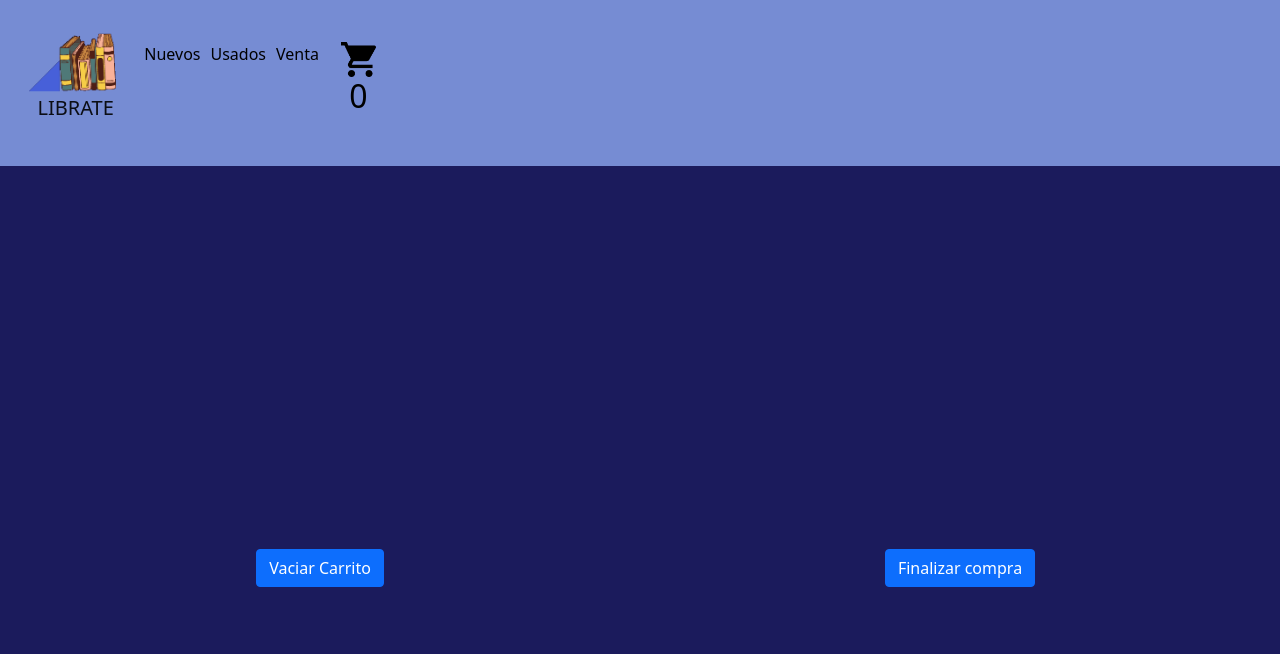
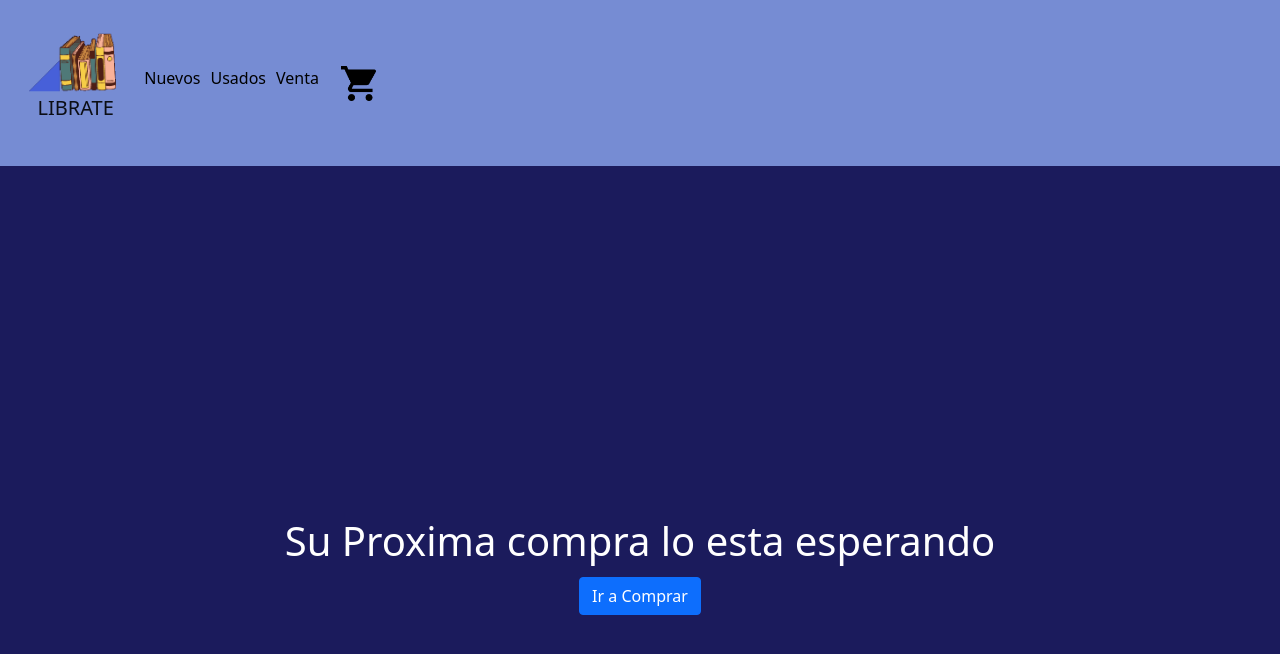
Before and after one commit to MarianaSalez/all-in-app, a React (Create React App) app: page /cart in a window 1280 px wide. Shown: the top 654 px of the page. Built offline with nearby package versions, Linux system fonts and the light colour scheme.

Commit message:
Elementos en el carrito

```diff
--- a/src/component/Cart/Cart.jsx
+++ b/src/component/Cart/Cart.jsx
@@ -1,21 +1,52 @@
 import React from 'react'
 import { useContext } from 'react'
-import { Button,Row, Col } from 'react-bootstrap'
+import { Button,Row, Col, Container } from 'react-bootstrap'
 import { CartContext } from '../../context/cartContext'
 import CartItem from './CartItem'
+import Table from 'react-bootstrap/Table'
+import './cart.css'
+import { Link } from 'react-router-dom'
 
 //ACA HAY QUE MEJORAR PARA QUE DIGA, IR A COMPRAR Y TU CARRITO ESTA VACIO. ADEMAS, AMPLIAR DETALLE PARA QUE ME HAGA LA SUMA
 
 export default function Cart() {
 
+    const{cartList, vaciarCarrito,eliminarItem}=useContext(CartContext)
 
 
-    const{cartList, vaciarCarrito}=useContext(CartContext)
 
     return (
+
+        <div className='justify-content-center'>
+               {(cartList.length===0)?
                 <div>
-            {cartList.map(prod=><CartItem key={prod.id} item={prod}/>)}
-            {'   '}
+                    <h1>Su Proxima compra lo esta esperando</h1>
+                        <Link  to ='/'>
+                            <Button variant="primary"> Ir a Comprar </Button>
+                        </Link>
+                </div>
+                :
+                <div>
+
+                    <p>Detalle del Carrito</p>
+                        <Table className='table' responsive="sm">
+                                <thead>
+                                    <tr>
+                                        <th>Nombre</th>
+                                        <th>Autor</th>
+                                        <th>precio</th>
+                                        <th>cantidad</th>
+                                        <th>subtotal</th>
+                                    </tr>
+                                </thead>
+                                <tbody className='justify-content-center'>
+                                    {cartList.map(prod=>
+                                        <CartItem key={prod.id} item={prod}/>)}
+                                </tbody>
+
+
+                                    </Table>
+
                         <Row>
                             <Col><Button  onClick={vaciarCarrito}> Vaciar Carrito</Button>
                             </Col>
@@ -26,5 +57,10 @@ export default function Cart() {
 
                     </div>
 
+               }
+
+          </div>
+
+
     )
 }
--- a/src/component/Cart/CartItem.jsx
+++ b/src/component/Cart/CartItem.jsx
@@ -1,16 +1,30 @@
 import React from 'react'
-import { Badge } from 'react-bootstrap'
+import CloseButton from 'react-bootstrap/CloseButton'
+import { useContext } from 'react'
+import { CartContext } from '../../context/cartContext'
+
 
 export default function CartItem({item}) {
+
+    const{eliminarItem}=useContext(CartContext)
+
+    function eliminar() {
+        eliminarItem({item})
+        console.log('elemento eliminado')
+
+
+
+    }
+    const subtotal=(item.precio*item.cantidad).toPrecision(4)
     return (
-        <div>
-             <div key={item.id} className="ms-2 me-auto">
-                <div className="fw-bold">{item.nombre}</div>
-                {item.autor}
-                    </div>
-                    <Badge variant="primary" pill>
-                    {item.cantidad}
-                    </Badge>
-                </div>
+                    <tr key={item.id} className='w-100'>
+                            <td>{item.nombre}</td>
+                            <td>{item.autor}</td>
+                            <td>${item.precio}</td>
+                            <td>{item.cantidad}</td>
+                            <td>$ {subtotal}</td>
+                            <td><CloseButton onClick={eliminar}/></td>
+                        </tr>
     )
+
 }
--- /dev/null
+++ b/src/component/Cart/cart.css
@@ -0,0 +1,18 @@
+
+thead, tbody, th{
+    text-align: center;
+    color: blanchedalmond;
+    border: 1px solid #323c5e;
+    width: 100px;
+    word-wrap: break-word;
+    background-color:#768cd3 ;
+}
+
+td{
+    text-align: center;
+    color: black;
+    border: 1px solid #323c5e;
+    width: 100px;
+    word-wrap: break-word;
+    background-color:#fcfcfc
+}
--- a/src/component/NavBar/CartWidget.jsx
+++ b/src/component/NavBar/CartWidget.jsx
@@ -6,13 +6,26 @@ import { useContext } from 'react'
 import { CartContext } from '../../context/cartContext'
 
 export default function CartWidget() {
-  const{cartNumber}=useContext(CartContext)
+  const{cartList, cartNumber}=useContext(CartContext)
 
   //HAY QUE MODIFICAR EL CART PARA QUE ESTE LA CANTIDAD TOTAL
   //lA NUMERACION TIENE QUE EMPEZAR A PARTIR DE UNO
     return (
 
     <Container fluid>
+    {(cartList.length===0)?
+  <Row>
+  <img
+        alt=""
+        src={cartWidget}
+        width="35"
+        height="35"
+        className="d-inline-block align-top"
+      />
+</Row>
+
+:
+
 <Row>
 <Col><img
       alt=""
@@ -27,9 +40,10 @@ export default function CartWidget() {
     </Col>
 
 
+</Row>
+    }
 
 
-  </Row>
     </Container>
 
     )
--- a/src/context/cartContext.jsx
+++ b/src/context/cartContext.jsx
@@ -2,6 +2,7 @@
 
 import { useContext } from 'react'
 import {createContext,useState} from 'react'
+
 
 
 
@@ -41,15 +42,20 @@ export const CartContextProvider=({children})=>{
 
     function vaciarCarrito(){
         setCartList([])
+        setCartNumber(0)
+    }
+
+    function eliminarItem(items) {
+        const index=cartList.findIndex(i=>i.id===items.id)
+        const cartnvo=cartNumber-items.cantidad
+        cartList.splice(index,1)
+        setCartNumber(cartnvo)
+
     }
 
 
-
-
-
-
     return(
-        <CartContext.Provider value={{cartList, agregarCarrito, vaciarCarrito,cartNumber}}>
+        <CartContext.Provider value={{cartList, agregarCarrito, vaciarCarrito,cartNumber, eliminarItem}}>
             {children}
         </CartContext.Provider>
     )
--- a/src/styles/NavMenu.css
+++ b/src/styles/NavMenu.css
@@ -1,6 +1,4 @@
-.NavBar {
-    background-image: url("../assets/leaves.png");
-  }
+
 
   .Link{
     text-decoration: none;
```
Lines whose indentation alone changed are shown as unchanged.
